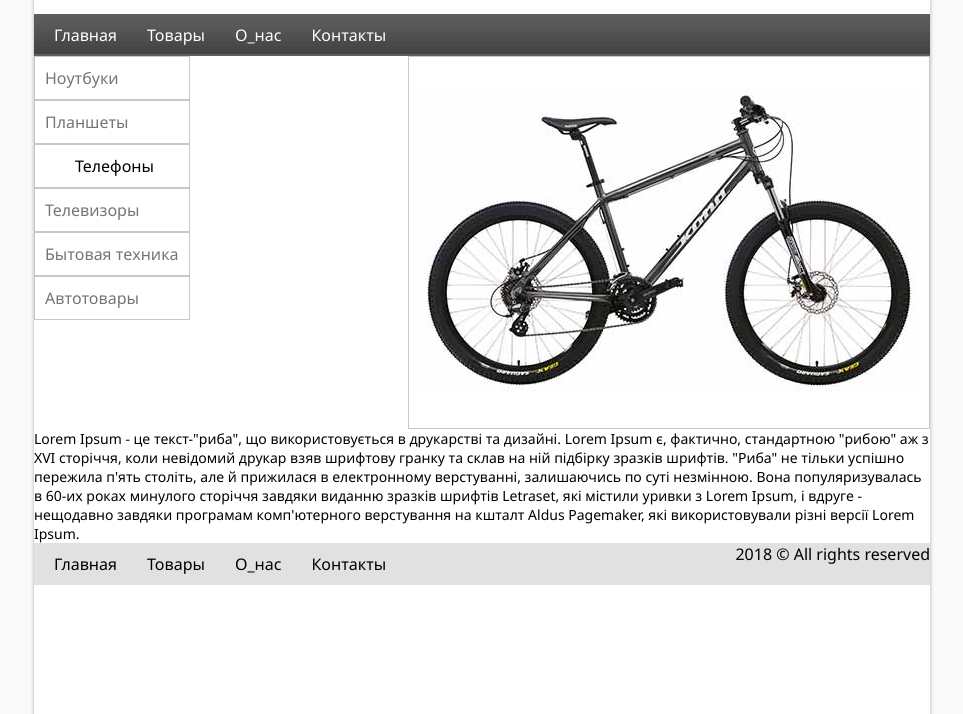
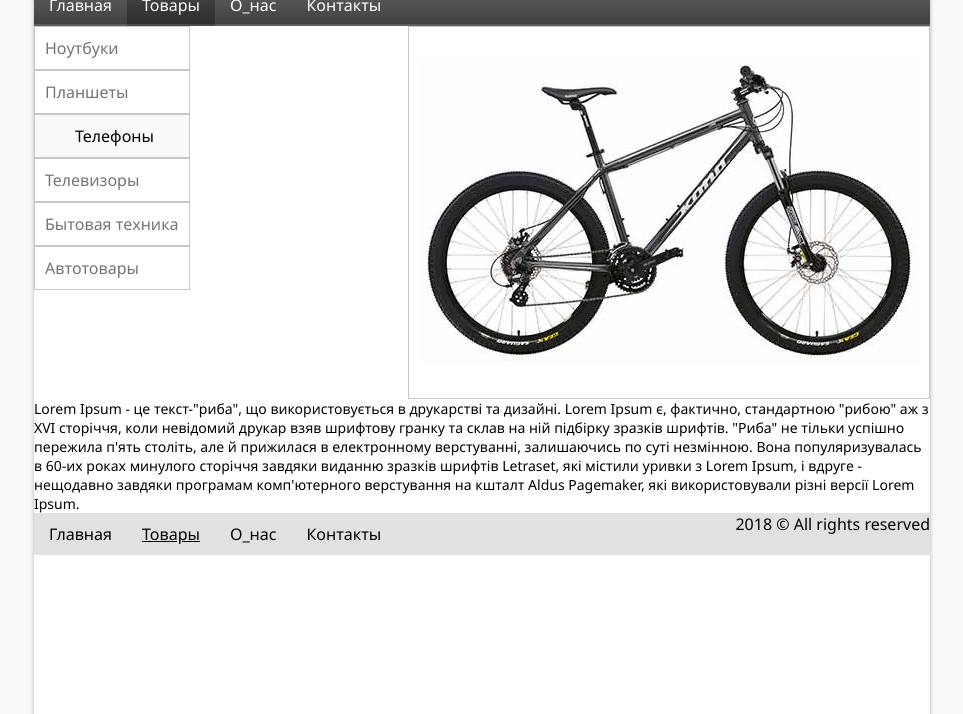
Before and after one commit to oonufrienko/oonufrienko.github.io, a plain HTML site: page html_03/index.html in a window 1280 px wide. Shown: the part 86-800 px from the top of the page, without its empty margins (158-1121 px from the left). Drawn offline with Linux system fonts and the light colour scheme.

Commit message:
add some changes

```diff
--- a/html_03/css/style.css
+++ b/html_03/css/style.css
@@ -7,7 +7,7 @@ html, body {
 .menu_wrapper {
     clear: both;
     width: 100%;
-    margin: 0 auto;
+    /* margin: 0 auto; */
 }
 
 .clearfix:after {
@@ -17,22 +17,31 @@ html, body {
 }
 
 .menu {
-    /* position: relative;
-    overflow: hidden; */
     background-image: url("../img/bg-menu.png")
 }
 
 .menu li{
     list-style: none;
     float: left;
-    padding: 5px;
-    margin: 5px 5px 5px 15px;
+    padding: 10px 15px;
 }
 
 .menu a {
     color: white;
     text-decoration: none;
 }
+
+/* test begin */
+.menu li.active{
+    background-image: url("../img/active-top-menu-bg.jpg");
+}
+
+/* test end */
+
+/* .menu a.active {
+    background-color: #464646;
+    padding: 10px 15px;
+} */
 
 .left {
     width: 15%;
@@ -57,7 +66,7 @@ html, body {
 /* CONTENT */
 .logo {
     float: left;
-    margin: 30px;
+    margin-bottom: 30px;
 }
 
 .container {
@@ -95,6 +104,11 @@ html, body {
     text-decoration: none;
 }
 
+.sidebar li.active {
+    background-color: #f9f9f9;
+
+}
+
 .sidebar a.active {
     color: black;
     padding-left: 30px;
@@ -109,8 +123,11 @@ html, body {
 .footer li{
     float: left;
     list-style: none;
-    padding: 5px;
-    margin: 5px 5px 5px 15px;
+    padding: 10px 15px;
+}
+
+.footer li.active{
+    text-decoration: underline;
 }
 
 .footer a {
--- a/html_03/index.html
+++ b/html_03/index.html
@@ -16,7 +16,7 @@
         <div class="menu_wrapper">
             <ul class="menu clearfix">
                 <li><a href="#">Главная</a></li>
-                <li><a href="#">Товары</a></li>
+                <li class="active"><a href="#">Товары</a></li>
                 <li><a href="#">О_нас</a></li>
                 <li><a href="#">Контакты</a></li>
             </ul>
@@ -28,7 +28,7 @@
                     <li><a href="#">Ноутбуки</a></li>
                     <li><a href="#">Планшеты</a></li>
                     <ul>
-                        <li><a href="#" class="active">Телефоны</a></li>
+                        <li class="active"><a href="#" class="active">Телефоны</a></li>
                     </ul>
                     <li><a href="#">Телевизоры</a></li>
                     <li><a href="#">Бытовая техника</a></li>
@@ -47,7 +47,7 @@
         <div class="footer clearfix">
             <ul>
                 <li><a href="#">Главная</a></li>
-                <li><a href="#">Товары</a></li>
+                <li class="active"><a href="#">Товары</a></li>
                 <li><a href="#">О_нас</a></li>
                 <li><a href="#">Контакты</a></li>
             </ul>
```
Also changed, not shown: html_03/img/active-top-menu-bg.jpg (added).
